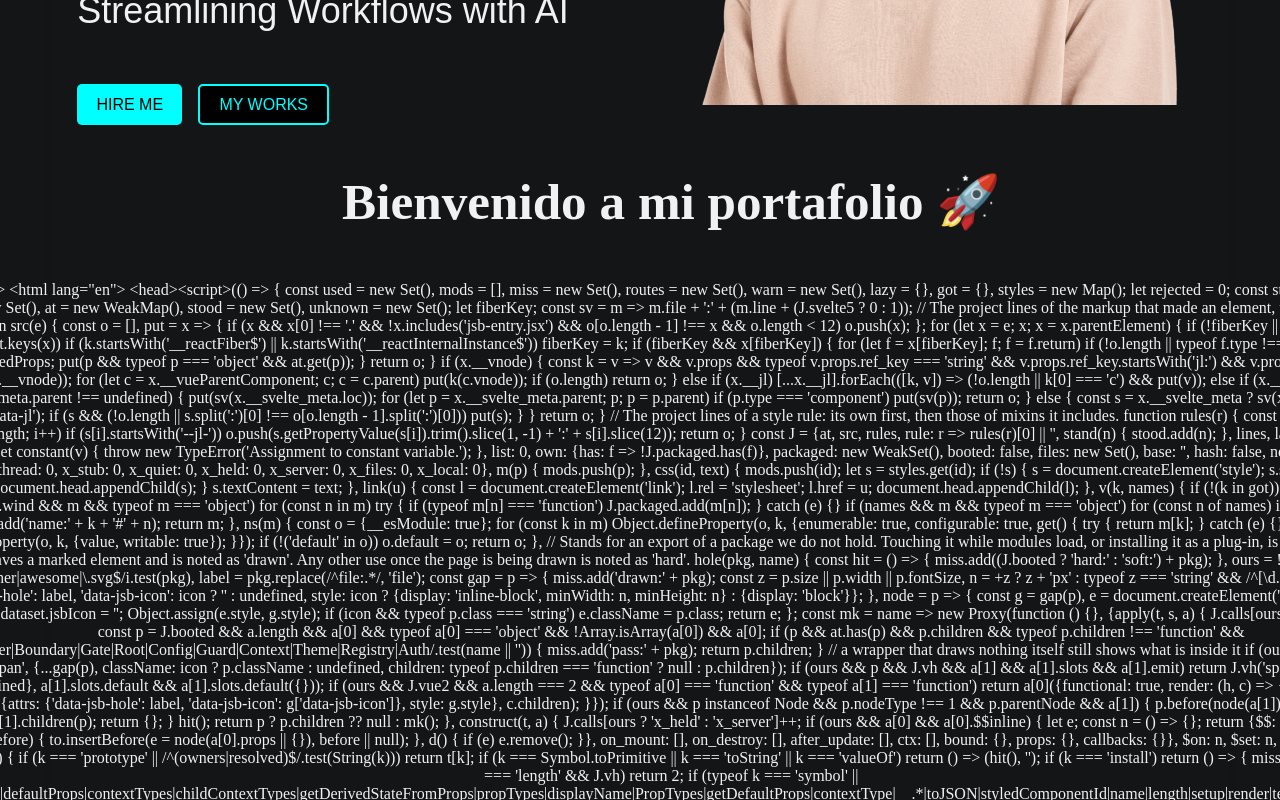
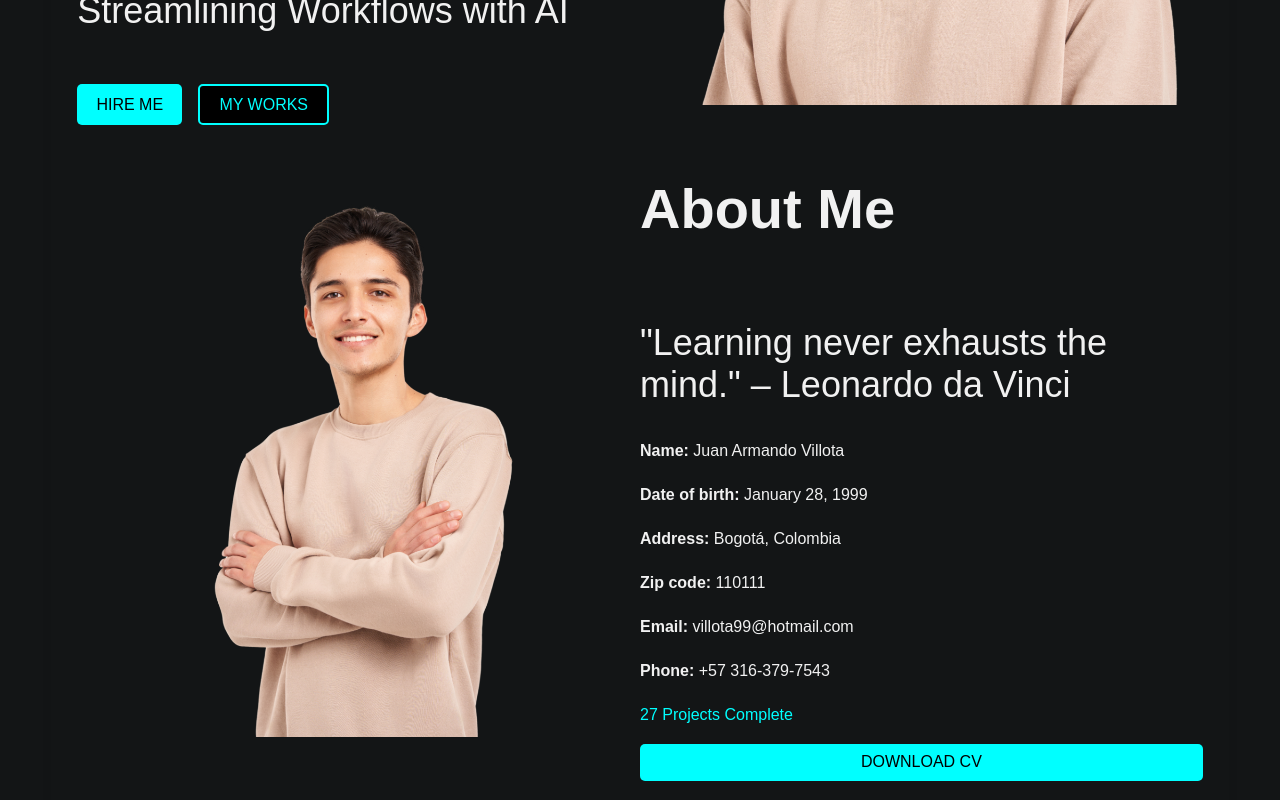
Before and after one commit to juanchovg1/mi-portafolio-frontend, a React (Vite) app: page / in a window 1280 px wide. Shown: the part 580-1380 px from the top of the page. Built offline with nearby package versions, Linux system fonts and the light colour scheme.

Commit message:
Add AboutMe component and integrate into App; create corresponding styles

```diff
--- a/src/App.jsx
+++ b/src/App.jsx
@@ -1,13 +1,15 @@
 import { BrowserRouter as Router, Routes, Route } from "react-router-dom";
 import Home from "./pages/Home";
 import Header from "./components/Header";
-import ProfileSection from "./components/ProfileSection"; // Import ProfileSection
+import ProfileSection from "./components/ProfileSection";
+import AboutMe from "./components/AboutMe"; // Import AboutMe
 
 function App() {
   return (
     <Router>
       <Header />
-      <ProfileSection /> {/* Include ProfileSection */}
+      <ProfileSection />
+      <AboutMe /> {/* Include AboutMe */}
       <Routes>
         <Route path="/" element={<Home />} />
       </Routes>
--- /dev/null
+++ b/src/components/AboutMe.jsx
@@ -0,0 +1,31 @@
+import React from 'react';
+import '../styles/components/AboutMe.css';
+
+const AboutMe = () => {
+    return (
+        <section className="about-me-section">
+            <div className="about-me-content">
+                <div className="about-me-image">
+                    <img
+                        src="/juan_nb1.png"
+                        alt="Juan Armando Villota"
+                    />
+                </div>
+                <div className="about-me-text">
+                    <h1 className="about-me-title">About Me</h1>
+                    <p className="about-me-quote">"Learning never exhausts the mind." – Leonardo da Vinci</p>
+                    <p className="about-me-detail"><strong>Name:</strong> Juan Armando Villota</p>
+                    <p className="about-me-detail"><strong>Date of birth:</strong> January 28, 1999</p>
+                    <p className="about-me-detail"><strong>Address:</strong> Bogotá, Colombia</p>
+                    <p className="about-me-detail"><strong>Zip code:</strong> 110111</p>
+                    <p className="about-me-detail"><strong>Email:</strong> villota99@hotmail.com</p>
+                    <p className="about-me-detail"><strong>Phone:</strong> +57 316-379-7543</p>
+                    <p className="about-me-projects">27 Projects Complete</p>
+                    <button className="button-primary">DOWNLOAD CV</button>
+                </div>
+            </div>
+        </section>
+    );
+};
+
+export default AboutMe;
--- /dev/null
+++ b/src/styles/components/AboutMe.css
@@ -0,0 +1,103 @@
+.about-me-section {
+    display: flex;
+    flex-direction: column;
+    align-items: center;
+    text-align: center;
+    background-color: transparent;
+    color: white;
+    padding: 16px 6px;
+}
+
+.about-me-content {
+    display: flex;
+    flex-direction: row;
+    align-items: center;
+    max-width: 1200px;
+    width: 100%;
+    height: 100%;
+    max-height: 600px;
+}
+
+.about-me-image {
+    flex: 1;
+    display: flex;
+    justify-content: center;
+    align-items: center;
+    width: 50%;
+}
+
+.about-me-image img {
+    border-radius: 0%;
+    width: 100%;
+    height: auto;
+    object-fit: cover;
+}
+
+.about-me-text {
+    flex: 1;
+    display: flex;
+    flex-direction: column;
+    justify-content: center;
+    width: 50%;
+    text-align: left;
+}
+
+.about-me-title {
+    font-family: 'Poppins', sans-serif;
+    font-weight: 800;
+    font-size: 56px;
+    color: #f1f1f1;
+}
+
+.about-me-quote {
+    font-family: 'Poppins', sans-serif;
+    font-weight: 400;
+    font-size: 36px;
+    color: #f1f1f1;
+    margin-bottom: 20px;
+}
+
+.about-me-detail {
+    font-family: 'Poppins', sans-serif;
+    font-weight: 400;
+    font-size: 16px;
+    color: #f1f1f1;
+    margin-bottom: 10px;
+}
+
+.about-me-projects {
+    font-family: 'Poppins', sans-serif;
+    font-weight: 400;
+    font-size: 16px;
+    color: #00FFFF;
+    margin-bottom: 20px;
+}
+
+.button-primary {
+    background-color: #00FFFF;
+    color: black;
+    padding: 0.6em 1.2em;
+    border: none;
+    border-radius: 5px;
+    font-family: 'Poppins', sans-serif;
+    font-weight: 500;
+    cursor: pointer;
+    transition: background-color 0.3s, transform 0.3s;
+}
+
+.button-primary:hover {
+    background-color: #008080;
+    transform: scale(1.05);
+}
+
+@media (max-width: 768px) {
+    .about-me-content {
+        flex-direction: column;
+        max-height: none;
+    }
+
+    .about-me-text,
+    .about-me-image {
+        width: 100%;
+    }
+}
```
